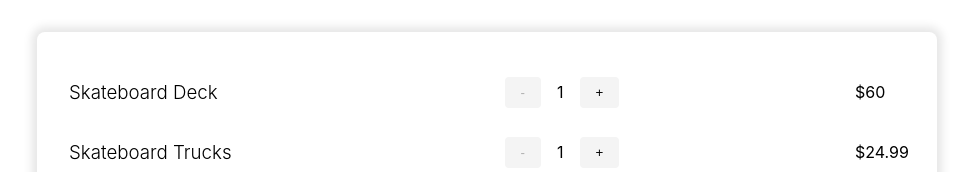
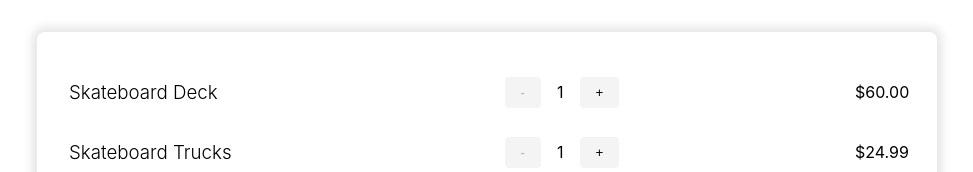
Before and after one commit to G-R3/react-cart-component, a React (Create React App) app: page / in a window 1280 px wide. Shown: the top 172 px of the page, without its empty margins (153-1126 px from the left). Built offline with nearby package versions, Linux system fonts and the light colour scheme.

Commit message:
round the price and total number values

```diff
--- a/src/components/Cart.js
+++ b/src/components/Cart.js
@@ -80,7 +80,9 @@ class Cart extends Component {
 
         <h2>
           Total: $
-          {items.reduce((accum, curr) => accum + curr.price * curr.qty, 0)}
+          {items
+            .reduce((accum, curr) => accum + curr.price * curr.qty, 0)
+            .toFixed(2)}
         </h2>
       </div>
     );
--- a/src/components/Cartitem.js
+++ b/src/components/Cartitem.js
@@ -25,7 +25,7 @@ class Cartitem extends Component {
             +
           </button>
         </div>
-        <p className="Cartitem-price">${price * qty}</p>
+        <p className="Cartitem-price">${(price * qty).toFixed(2)}</p>
       </div>
     );
   }
```
